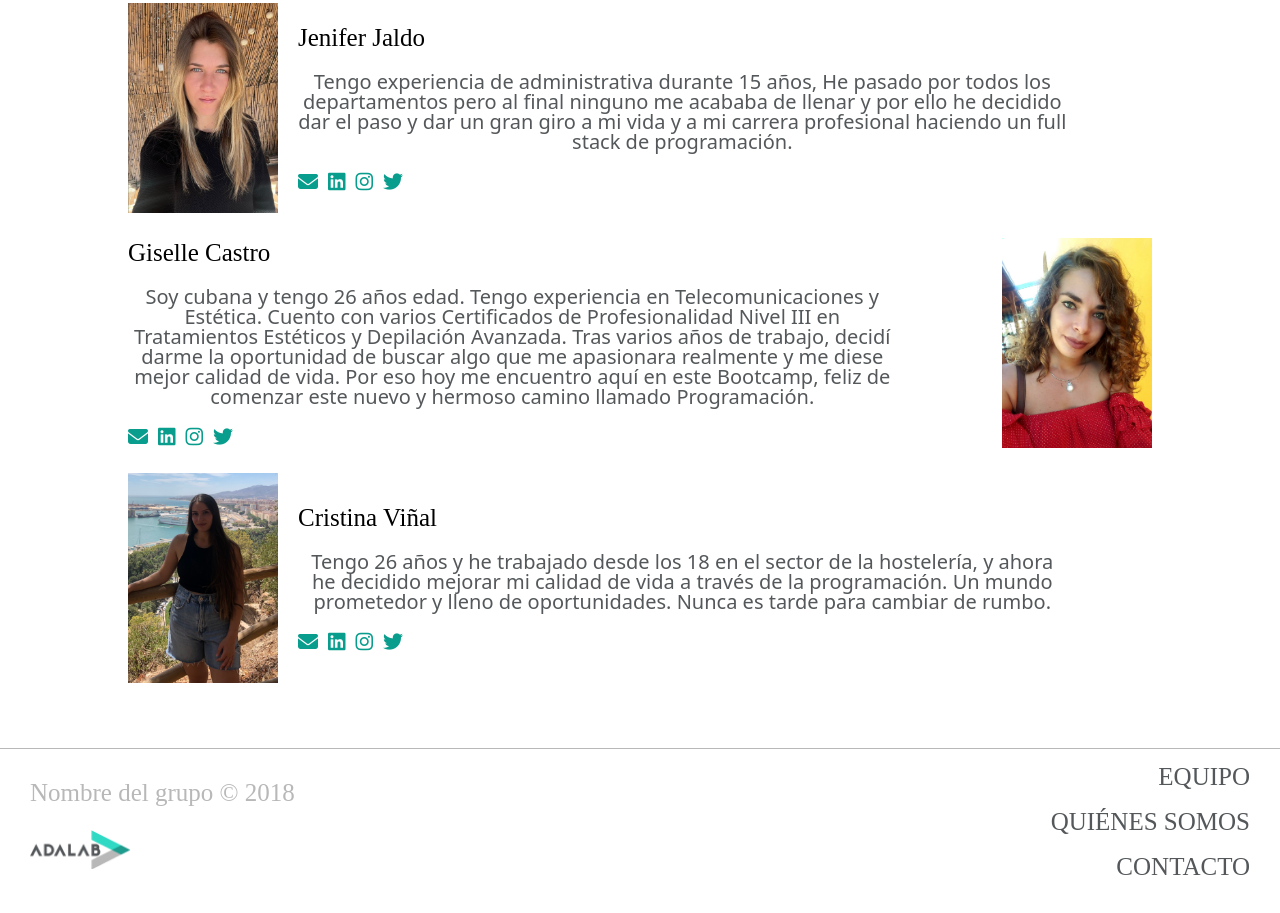
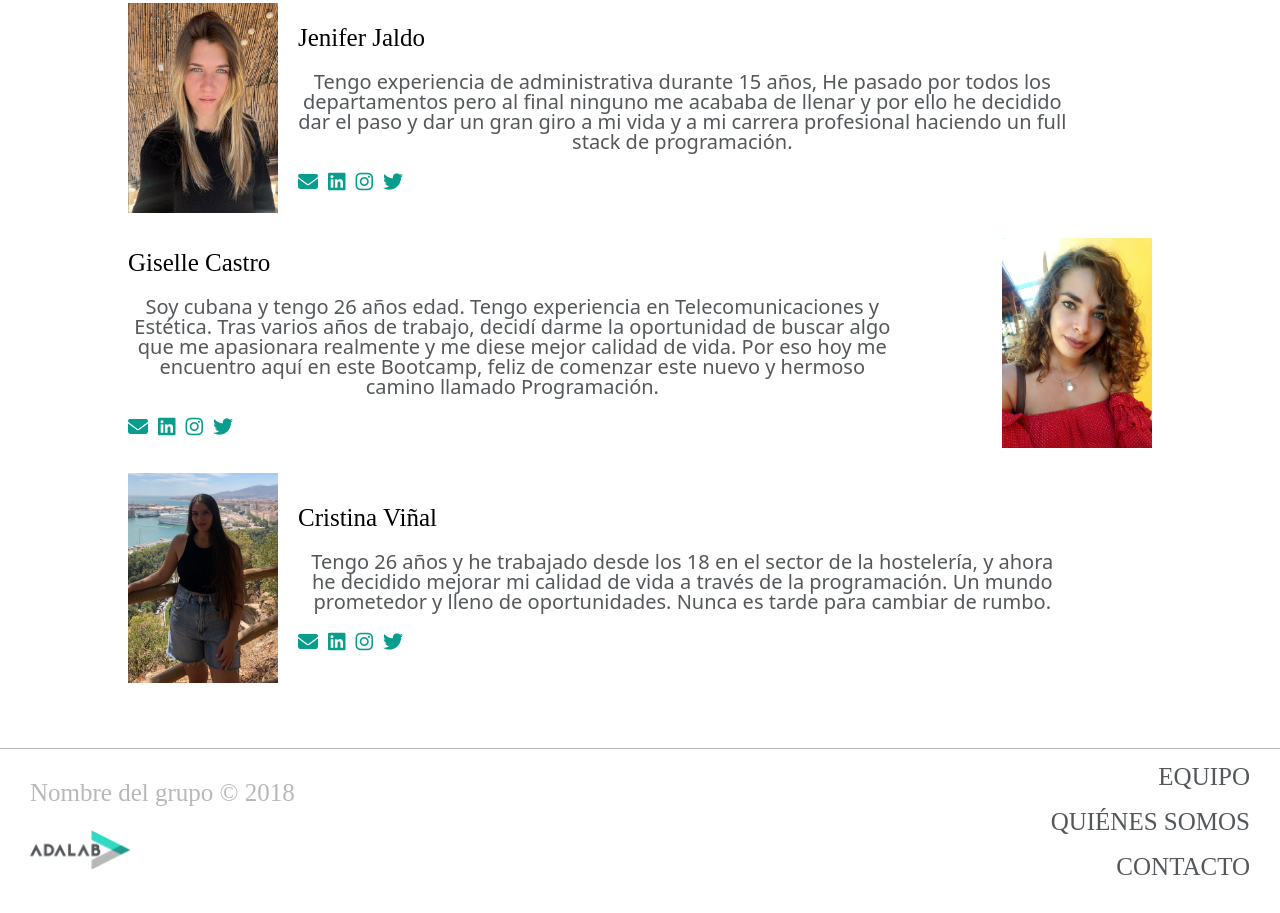
Before and after one commit to Adalab/project-promo-t-module-1-team-4, a website: page docs/index.html in a window 1280 px wide. Shown: the part 2068-2981 px from the top of the page. Drawn offline with Linux system fonts and the light colour scheme; files that its build step writes are made by us from their sources.

Commit message:
Update docs

```diff
--- a/docs/index.html
+++ b/docs/index.html
@@ -155,7 +155,7 @@
                       <p>Giselle Castro</p>
                   </div>
                   <div class="datosint__descripcionint">
-                      <p>Soy cubana y tengo 26 años edad. Tengo experiencia en Telecomunicaciones y Estética. Cuento con varios Certificados de Profesionalidad Nivel III en Tratamientos Estéticos y Depilación Avanzada. Tras varios años de trabajo, decidí darme la oportunidad de buscar algo que me apasionara realmente y me diese mejor calidad de vida. Por eso hoy me encuentro aquí en este Bootcamp, feliz de comenzar este nuevo y hermoso camino llamado Programación. </p>
+                      <p>Soy cubana y tengo 26 años edad. Tengo experiencia en Telecomunicaciones y Estética. Tras varios años de trabajo, decidí darme la oportunidad de buscar algo que me apasionara realmente y me diese mejor calidad de vida. Por eso hoy me encuentro aquí en este Bootcamp, feliz de comenzar este nuevo y hermoso camino llamado Programación. </p>
                   </div>
                   <div class="datosint__containerrrss">
                       <a class="datosint__containerrrss--rrss" href="https://mail.google.com/mail/u/0/"><i class="fa-solid fa-envelope" style="color: #099d8d;"></i></a>
```
